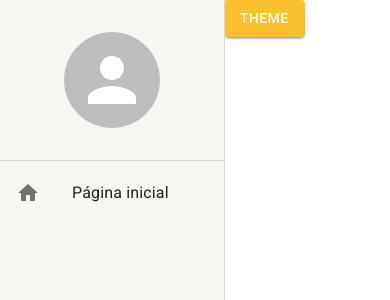
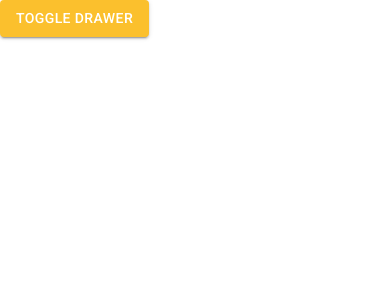
Before and after one commit to tianopo/Cadastros, a React (Create React App) app: page /pagina-inicial in a window 390 px wide. Shown: the top 300 px of the page. Built offline with nearby package versions, Linux system fonts and the light colour scheme.

Commit message:
adicionar responsividade no menu lateral

```diff
--- a/src/App.tsx
+++ b/src/App.tsx
@@ -1,16 +1,18 @@
 import { BrowserRouter } from 'react-router-dom';
 import { AppRoutes } from './routes';
-import { AppThemeProvider } from './shared/contexts/ThemeContext';
+import { AppThemeProvider, DrawerProvider } from './shared/contexts';
 import { MenuLateral } from './shared/components';
 
 export const App = () => {
   return (
     <AppThemeProvider>
-      <BrowserRouter>
-        <MenuLateral>
-          <AppRoutes />
-        </MenuLateral>
-      </BrowserRouter>
+      <DrawerProvider>
+        <BrowserRouter>
+          <MenuLateral>
+            <AppRoutes />
+          </MenuLateral>
+        </BrowserRouter>
+      </DrawerProvider>
     </AppThemeProvider>
   );
 };
--- a/src/routes/index.tsx
+++ b/src/routes/index.tsx
@@ -1,13 +1,13 @@
 import { Routes, Route, Navigate } from 'react-router-dom';
 import { Button } from '@mui/material';
-import { useAppThemeContext } from '../shared/contexts/ThemeContext';
+import { useDrawerContext } from '../shared/contexts';
 
 export const AppRoutes = () => {
-  const { toggleTheme } = useAppThemeContext();
+  const { toggleDrawerOpen } = useDrawerContext();
 
   return (
     <Routes>
-      <Route path="/pagina-inicial" element={<Button variant='contained' color='primary' onClick={toggleTheme}>Theme</Button>} />
+      <Route path="/pagina-inicial" element={<Button variant='contained' color='primary' onClick={toggleDrawerOpen}>Toggle drawer</Button>} />
 
       <Route path="*" element={<Navigate to="/pagina-inicial" />} />
     </Routes>
--- a/src/shared/components/menu-lateral/MenuLateral.tsx
+++ b/src/shared/components/menu-lateral/MenuLateral.tsx
@@ -1,6 +1,6 @@
-import { Avatar, Divider, Drawer, Icon, List, ListItemButton, ListItemIcon, ListItemText, useTheme } from '@mui/material';
+import { Avatar, Divider, Drawer, Icon, List, ListItemButton, ListItemIcon, ListItemText, useMediaQuery, useTheme } from '@mui/material';
 import { Box } from '@mui/system';
-
+import { useDrawerContext } from '../../contexts';
 
 interface IAppThemeProviderProps {
     children: React.ReactNode
@@ -8,10 +8,13 @@ interface IAppThemeProviderProps {
 
 export const MenuLateral: React.FC<IAppThemeProviderProps> = ({ children }) => {
   const theme = useTheme();
+  const smDown = useMediaQuery(theme.breakpoints.down('sm'));
+
+  const { isDrawerOpen, toggleDrawerOpen } = useDrawerContext();
 
   return(
     <>
-      <Drawer variant='permanent'>
+      <Drawer open={isDrawerOpen} variant={smDown ? 'temporary' : 'permanent'} onClose={toggleDrawerOpen}>
         <Box width={theme.spacing(28)} height="100%" display="flex" flexDirection="column" >
           <Box width="100%" height={theme.spacing(20)} display="flex" alignItems="center" justifyContent="center">
             <Avatar alt="Avatar" sx={{ height: theme.spacing(12), width: theme.spacing(12) }} src="" />
@@ -31,7 +34,7 @@ export const MenuLateral: React.FC<IAppThemeProviderProps> = ({ children }) => {
         </Box>
       </Drawer>
 
-      <Box height="100vh" marginLeft={theme.spacing(28)}>
+      <Box height="100vh" marginLeft={smDown ? 0 : theme.spacing(28)}>
         {children}
       </Box>
     </>
--- /dev/null
+++ b/src/shared/contexts/DrawerContext.tsx
@@ -0,0 +1,30 @@
+import { createContext, useCallback, useContext, useState } from 'react';
+
+interface IDrawerContextData {
+    isDrawerOpen: boolean
+    toggleDrawerOpen: () => void;
+}
+
+const useAppDrawerContext = createContext({} as IDrawerContextData);
+
+export const useDrawerContext = () => {
+  return useContext(useAppDrawerContext);
+};
+
+interface IAppDrawerProviderProps {
+    children: React.ReactNode
+}
+
+export const DrawerProvider: React.FC<IAppDrawerProviderProps> = ({ children }) => {
+  const [isDrawerOpen, setIsDrawerOpen] = useState(false);
+
+  const toggleDrawerOpen = useCallback(() => {
+    setIsDrawerOpen(oldDrawerOpen => !oldDrawerOpen);
+  }, []);
+
+  return (
+    <useAppDrawerContext.Provider value={{isDrawerOpen, toggleDrawerOpen }}>
+      {children}
+    </useAppDrawerContext.Provider>
+  );
+};
--- a/src/shared/contexts/index.ts
+++ b/src/shared/contexts/index.ts
@@ -1 +1,2 @@
-export { };
+export * from './ThemeContext';
+export * from './DrawerContext';
```
Also changed, not shown: anota.txt (added), 1 other file (tests, documents, lock files or other folders).
